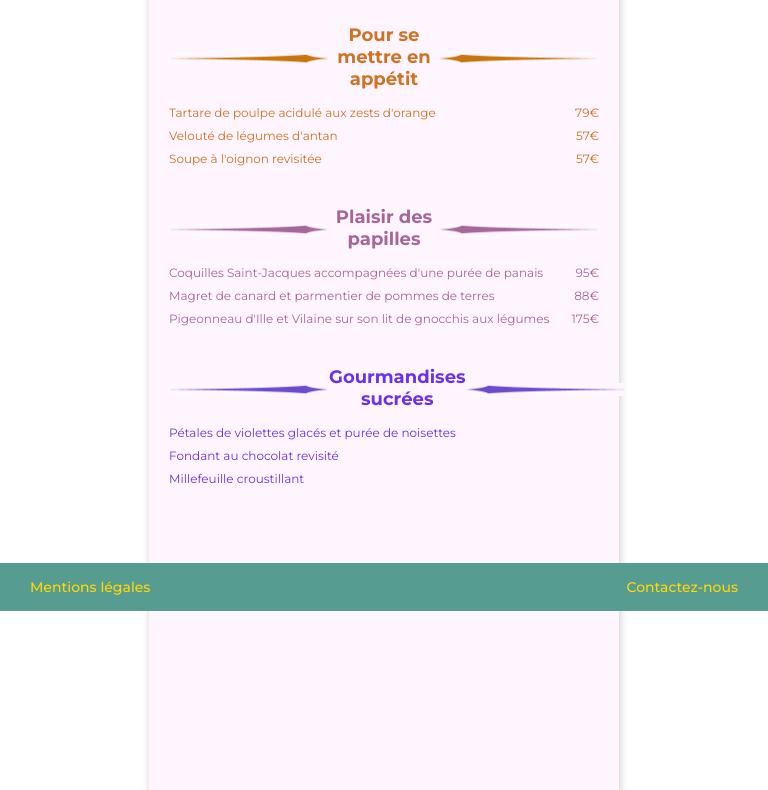
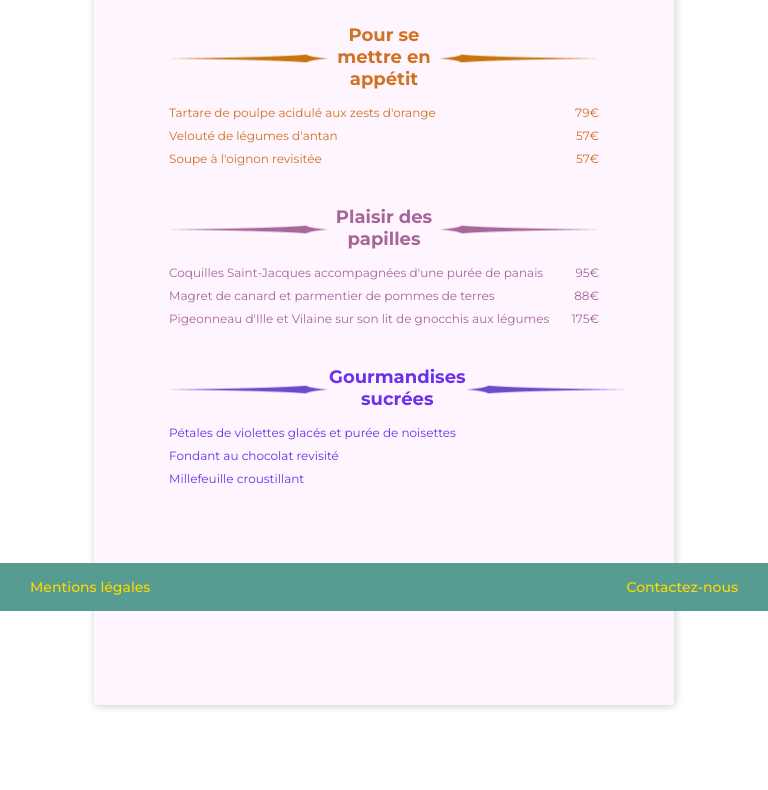
Before and after one commit to LudovicGendre/Project_3_OpenClassrooms, a website: page chic.html in a window 768 px wide. Shown: the part 189-979 px from the top of the page. Drawn offline with Linux system fonts and the light colour scheme; a web font is replaced by a local one.

Commit message:
[Cards.scss] Modificat media for Ipad Pro

```diff
--- a/sass/pages/_cards.scss
+++ b/sass/pages/_cards.scss
@@ -251,11 +251,11 @@
                 }
             }
         }
-        @media all and (min-width: 760px) and (max-width: 1024px) {
+        @media all and (min-width: 760px) and (max-width: 1023px) {
             width: 430px;
-            height: 850px;
-            padding-left: 20px;
-            padding-right: 20px;
+            height: 750px;
+            padding-left: 75px;
+            padding-right: 75px;
             .list_title {
                 font-size: 24px;
             }
--- a/sass/pages/_home.scss
+++ b/sass/pages/_home.scss
@@ -1,5 +1,5 @@
 .menu {
-    height: 30vh;
+    height: 30vh; // Taille compatible Viewport
     width: 22vh;
     min-height: 125px;
     min-width: 96px;
```
Also changed, not shown: css/style.css.
